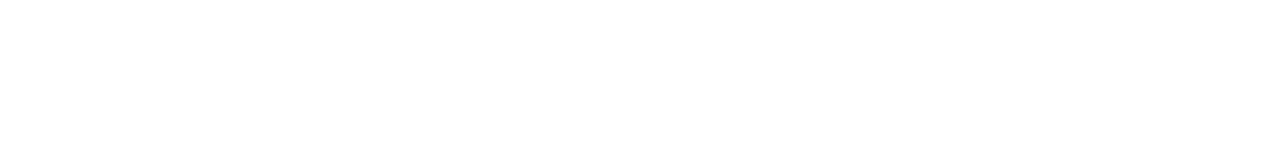
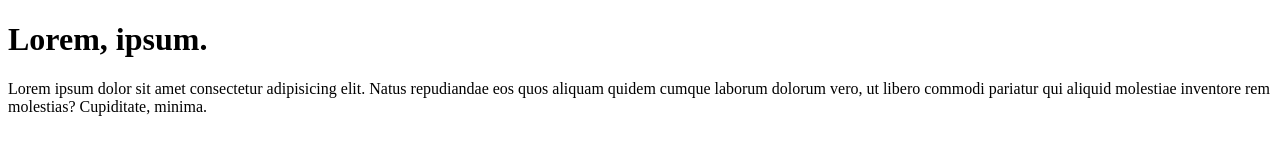
Before and after one commit to martincapek/urban-octo-broccoli, a plain HTML site: page index.html in a window 1280 px wide. Drawn offline with Linux system fonts and the light colour scheme.

Commit message:
novy nadpis a popisek

```diff
--- a/index.html
+++ b/index.html
@@ -8,5 +8,9 @@
 </head>
 <body>
 
+    <h1>Lorem, ipsum.</h1>
+
+    <p>Lorem ipsum dolor sit amet consectetur adipisicing elit. Natus repudiandae eos quos aliquam quidem cumque laborum dolorum vero, ut libero commodi pariatur qui aliquid molestiae inventore rem molestias? Cupiditate, minima.</p>
+
 </body>
 </html>
```
